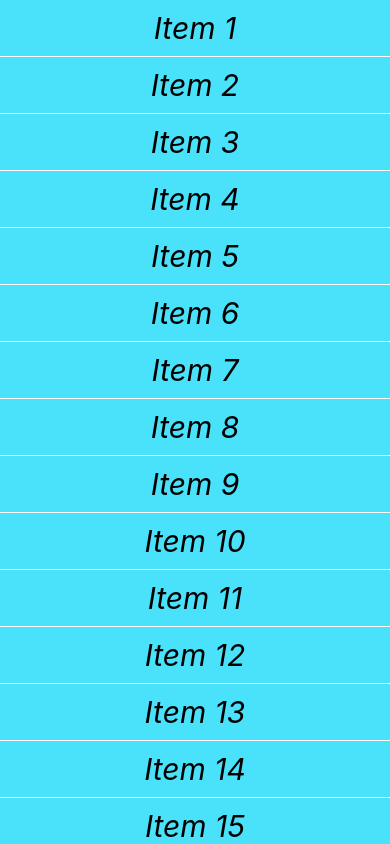
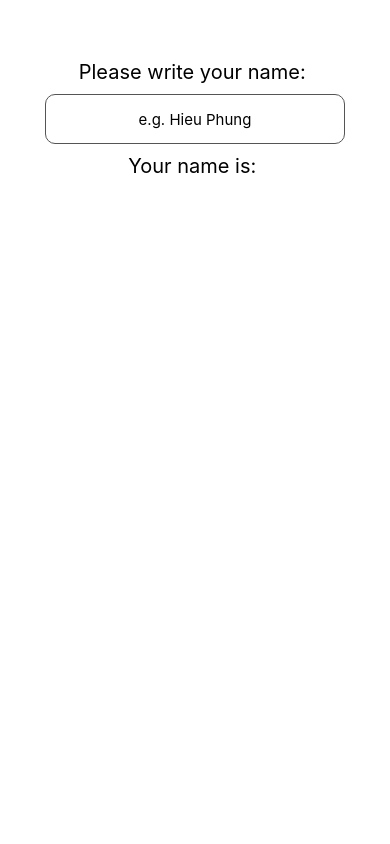
Before and after one commit to phungminhhieu1206/doc_react_native_2022, a React Native app: screen / in a window 390 px wide. Built offline with nearby package versions, Linux system fonts and the light colour scheme.

Commit message:
07 introduction for textinput

```diff
--- a/App.js
+++ b/App.js
@@ -1,62 +1,24 @@
 import React, {useState} from 'react';
-import {FlatList, RefreshControl, StyleSheet, Text, View} from 'react-native';
+import {StyleSheet, Text, TextInput, View} from 'react-native';
 
 const App = () => {
-  const [items, setItems] = useState([
-    {name: 'Item 1'},
-    {name: 'Item 2'},
-    {name: 'Item 3'},
-    {name: 'Item 4'},
-    {name: 'Item 5'},
-    {name: 'Item 6'},
-    {name: 'Item 7'},
-    {name: 'Item 8'},
-    {name: 'Item 9'},
-    {name: 'Item 10'},
-    {name: 'Item 11'},
-    {name: 'Item 12'},
-    {name: 'Item 13'},
-    {name: 'Item 14'},
-    {name: 'Item 15'},
-    {name: 'Item 16'},
-    {name: 'Item 17'},
-    {name: 'Item 18'},
-  ]);
-
-  const [lastItem, setLastItem] = useState(items.length);
-
-  const [refreshing, setRefreshing] = useState(false);
-
-  const onRefresh = () => {
-    setRefreshing(true);
-
-    let temp = lastItem + 1;
-    setLastItem(temp);
-    setItems([...items, {name: 'Item ' + temp}]);
-
-    setRefreshing(false);
-  };
+  const [name, setName] = useState('');
 
   return (
-    <FlatList
-      data={items}
-      keyExtractor={(item, index) => index.toString()} // khoa ?
-      numColumns={1} // so luong cot hien thi ?
-      horizontal={false} // xoay ngang ?
-      inverted={false} // dao nguoc ds ?
-      renderItem={({item}) => (
-        <View style={styles.item}>
-          <Text style={styles.text}>{item.name}</Text>
-        </View>
-      )}
-      refreshControl={
-        <RefreshControl
-          refreshing={refreshing}
-          onRefresh={onRefresh}
-          color={['#ff0fff']}
-        />
-      }
-    />
+    <View style={styles.body}>
+      <Text style={styles.text}>Please write your name: </Text>
+      <TextInput
+        style={styles.inputText}
+        placeholder="e.g. Hieu Phung"
+        onChangeText={value => setName(value)}
+        multiline={false}
+        keyboardType="default"
+        maxLength={10}
+        editable={true} // false: when you don't want to edit in text input
+        secureTextEntry={false} // true: when you use textinput for password
+      />
+      <Text style={styles.text}>Your name is: {name}</Text>
+    </View>
   );
 };
 
@@ -65,27 +27,23 @@ const styles = StyleSheet.create({
     flex: 1,
     backgroundColor: '#ffffff',
     flexDirection: 'column',
-    marginTop: 35,
-  },
-  item: {
-    backgroundColor: '#4ae1fa',
-    justifyContent: 'center',
+    marginTop: 50,
     alignItems: 'center',
-    marginBottom: 1,
-  },
-  view3: {
-    flex: 1,
-    backgroundColor: 'green',
-    alignItems: 'center',
-    justifyContent: 'center',
-  },
-  view4: {
-    flex: 6,
   },
   text: {
-    fontSize: 30,
-    fontStyle: 'italic',
+    fontSize: 20,
     margin: 10,
+    color: '#000000',
+  },
+  inputText: {
+    borderWidth: 1,
+    width: 300,
+    height: 50,
+    borderRadius: 10,
+    borderColor: '#555555',
+    paddingHorizontal: 10,
+    textAlign: 'center',
+    fontSize: 15,
   },
 });
 
```
